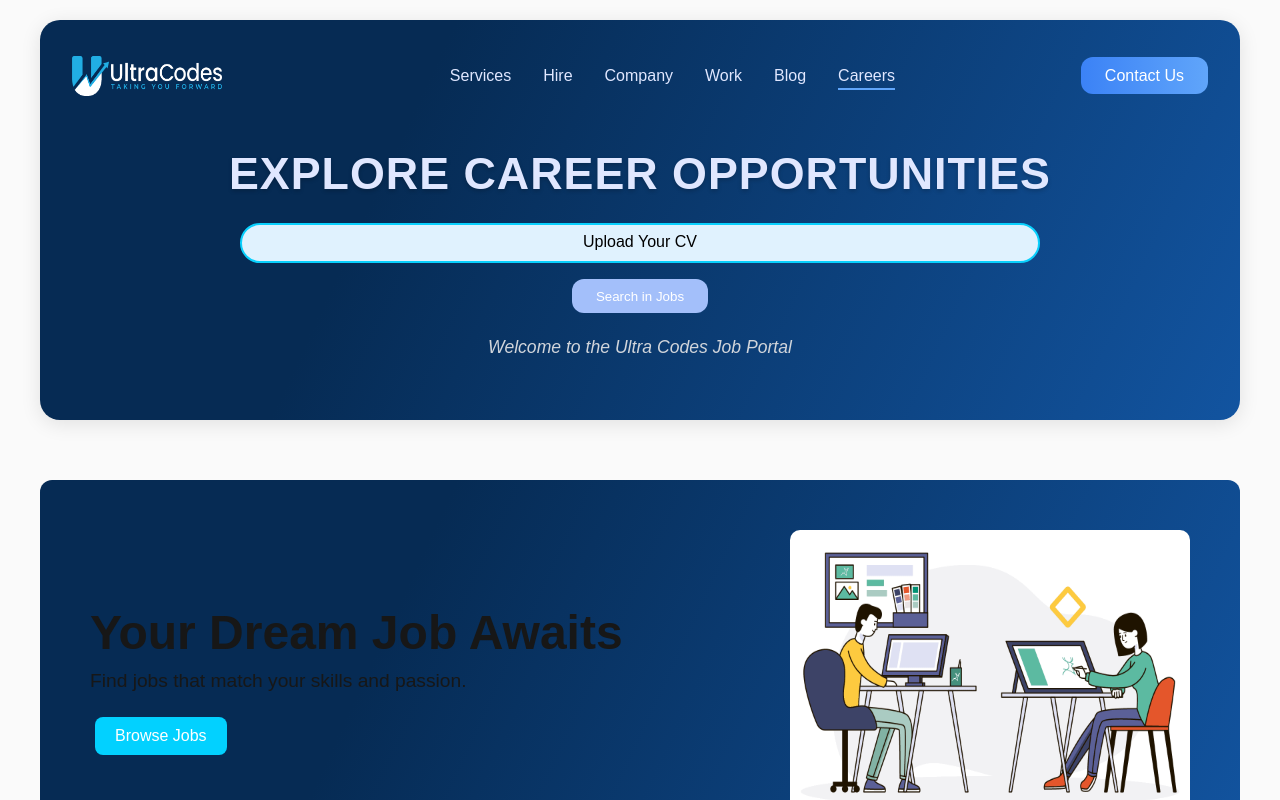
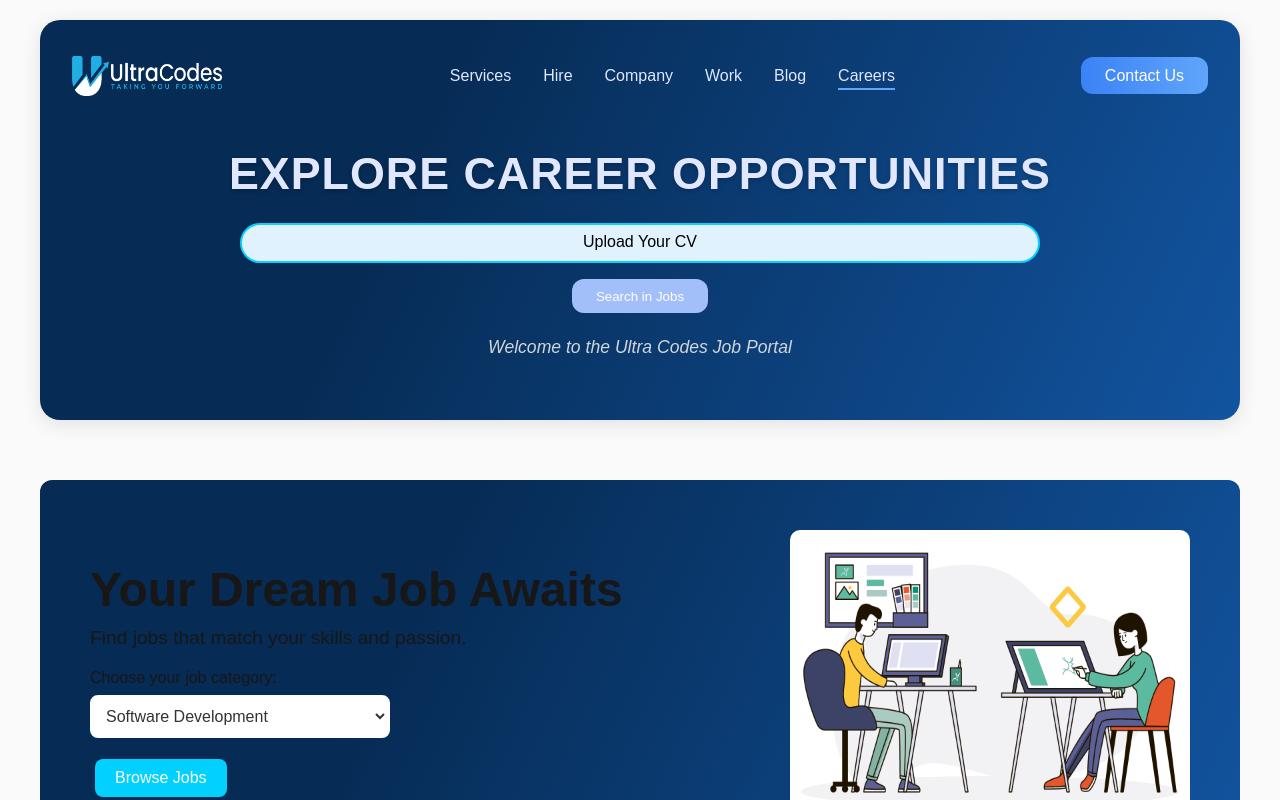
Before and after one commit to Kumaillx/job-portal, a Next.js app in the folder landing-page/: page / in a window 1280 px wide. Shown: the top 800 px of the page. Built offline with nearby package versions, Linux system fonts and the light colour scheme.

Commit message:
Finally have made a Dropdown bar making its own sep components now the only thing remains is to link it with the browse button so once i click it shows the relevant catagory page.

```diff
--- /dev/null
+++ b/landing-page/app/components/Dropdown.tsx
@@ -0,0 +1,41 @@
+import { useState } from 'react';
+import styles  from '@/styles/Dropdown.module.css';
+
+
+interface Option {
+  value: string;
+  label: string;
+}
+
+const options: Option[] = [
+  { value: '', label: 'Software Development' },
+  { value: 'option1', label: 'Business & Sales Development' },
+  { value: 'option2', label: 'PR and Marketing' },
+  { value: 'option3', label: 'QA' },
+];
+
+const Dropdown: React.FC = () => {
+  const [selectedValue, setSelectedValue] = useState<string>('');
+
+  const handleChange = (event: React.ChangeEvent<HTMLSelectElement>) => {
+    setSelectedValue(event.target.value);
+  };
+
+  return (
+    <div  className={styles.ddwn}>
+      <label htmlFor="dropdown">Choose your job category:</label>
+      <select
+      className={styles.bar}
+      id="dropdown" value={selectedValue} onChange={handleChange}>
+        {options.map((option) => (
+          <option key={option.value} value={option.value}>
+            {option.label}
+          </option>
+        ))}
+      </select>
+
+    </div>
+  );
+};
+
+export default Dropdown;
--- a/landing-page/app/page.tsx
+++ b/landing-page/app/page.tsx
@@ -10,6 +10,7 @@ import fdev from "@/app/images/F-dev.png";
 import bdev from "@/app/images/B-dev.png";
 import UI from "@/app/images/UI.png";
 import Link from 'next/link';
+import Dropdown from '@/app/components/Dropdown';
 
 export default function Home() {
   return (
@@ -20,6 +21,13 @@ export default function Home() {
           <div className={styles.heroText}>
             <h1>Your Dream Job Awaits</h1>
             <p>Find jobs that match your skills and passion.</p>
+
+          <div>
+            <Dropdown/>
+          </div>
+
+
+
             <button className={styles.button}>
               <span>
 <Link
--- /dev/null
+++ b/landing-page/styles/Dropdown.module.css
@@ -0,0 +1,37 @@
+.ddwn {
+  display: flex;
+  flex-direction: column;
+  gap: 8px;
+  max-width: 300px;
+  margin: 16px 0;
+}
+
+.bar {
+  padding: 10px;
+  font-size: 16px;
+  border: 2px solid #ffffff;
+  border-radius: 8px;
+  background-color: #fff;
+  color: #333;
+  width: 100%;
+  cursor: pointer;
+  transition: border-color 0.3s ease, box-shadow 0.3s ease;
+}
+
+.bar:focus {
+  outline: none;
+  border-color: #007bff;
+  box-shadow: 0 0 5px rgba(0, 123, 255, 0.3);
+}
+
+.bar option {
+  padding: 10px;
+  background-color: #fff;
+  color: #333;
+}
+
+.label {
+  font-size: 14px;
+  font-weight: 600;
+  color: #333;
+}
```
